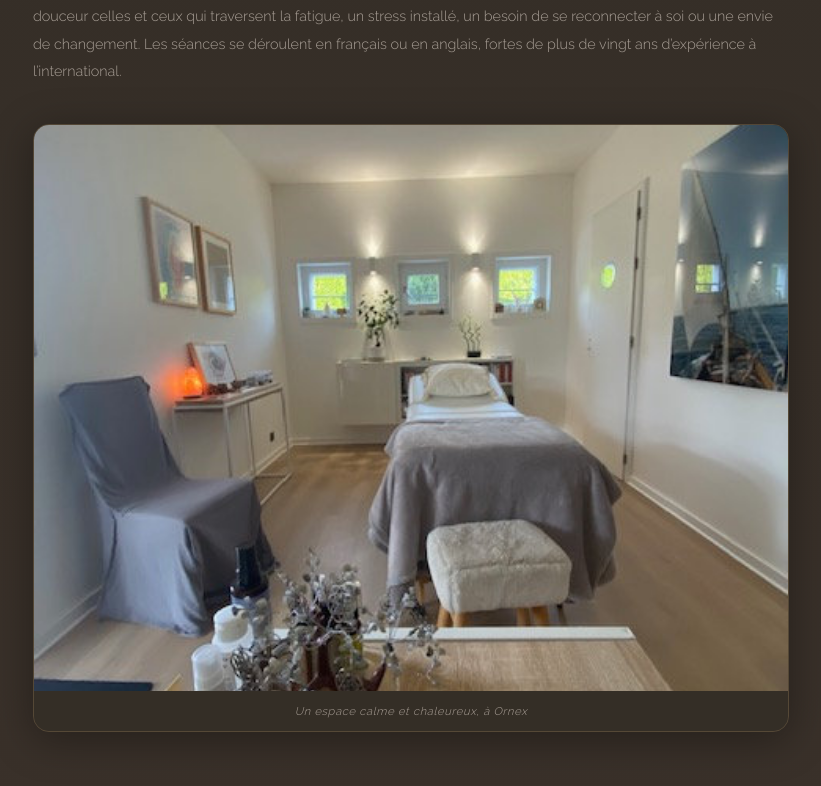
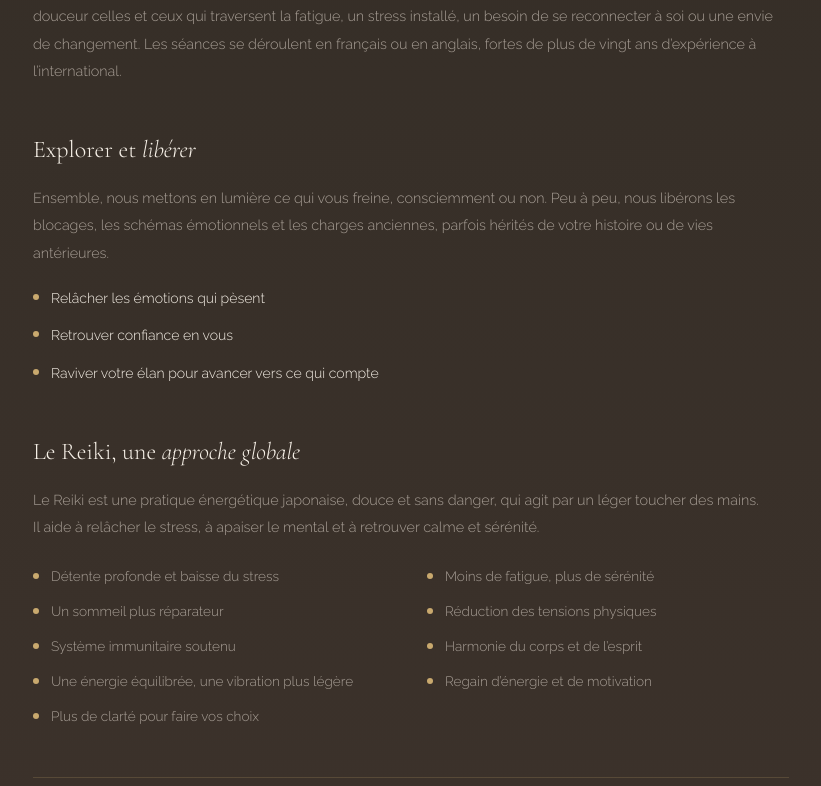
Before and after one commit to LucaMartinet7/Website_Carole, a React (Vite) app: page /seance-individuelle in a window 1280 px wide. Shown: the part 526-1312 px from the top of the page, without its empty margins (229-1050 px from the left). Built offline with nearby package versions, Linux system fonts and the light colour scheme.

Commit message:
Retire la photo du cabinet d'Ornex de la page séance

```diff
--- a/src/pages/SeanceIndividuelle.tsx
+++ b/src/pages/SeanceIndividuelle.tsx
@@ -38,20 +38,6 @@ export function SeanceIndividuelle() {
               {seancePage.deroulement}
             </p>
           </div>
-        </Reveal>
-
-        <Reveal delayMs={180}>
-          <figure className="mt-10 overflow-hidden rounded-2xl border border-[rgba(201,169,110,0.2)] shadow-[0_8px_40px_rgba(0,0,0,0.35)]">
-            <img
-              src="/photos/cabinet-ornex.jpg"
-              alt="Le cabinet de Reiki de Carole Martinet à Ornex"
-              loading="lazy"
-              className="block aspect-[4/3] w-full object-cover"
-            />
-            <figcaption className="bg-[rgba(51,45,38,0.6)] px-5 py-3 text-center text-[0.7rem] font-light italic tracking-[0.06em] text-[var(--muted)]">
-              Un espace calme et chaleureux, à Ornex
-            </figcaption>
-          </figure>
         </Reveal>
 
         <Reveal delayMs={200}>
```
Also changed, not shown: public/photos/cabinet-ornex.jpg (deleted).
